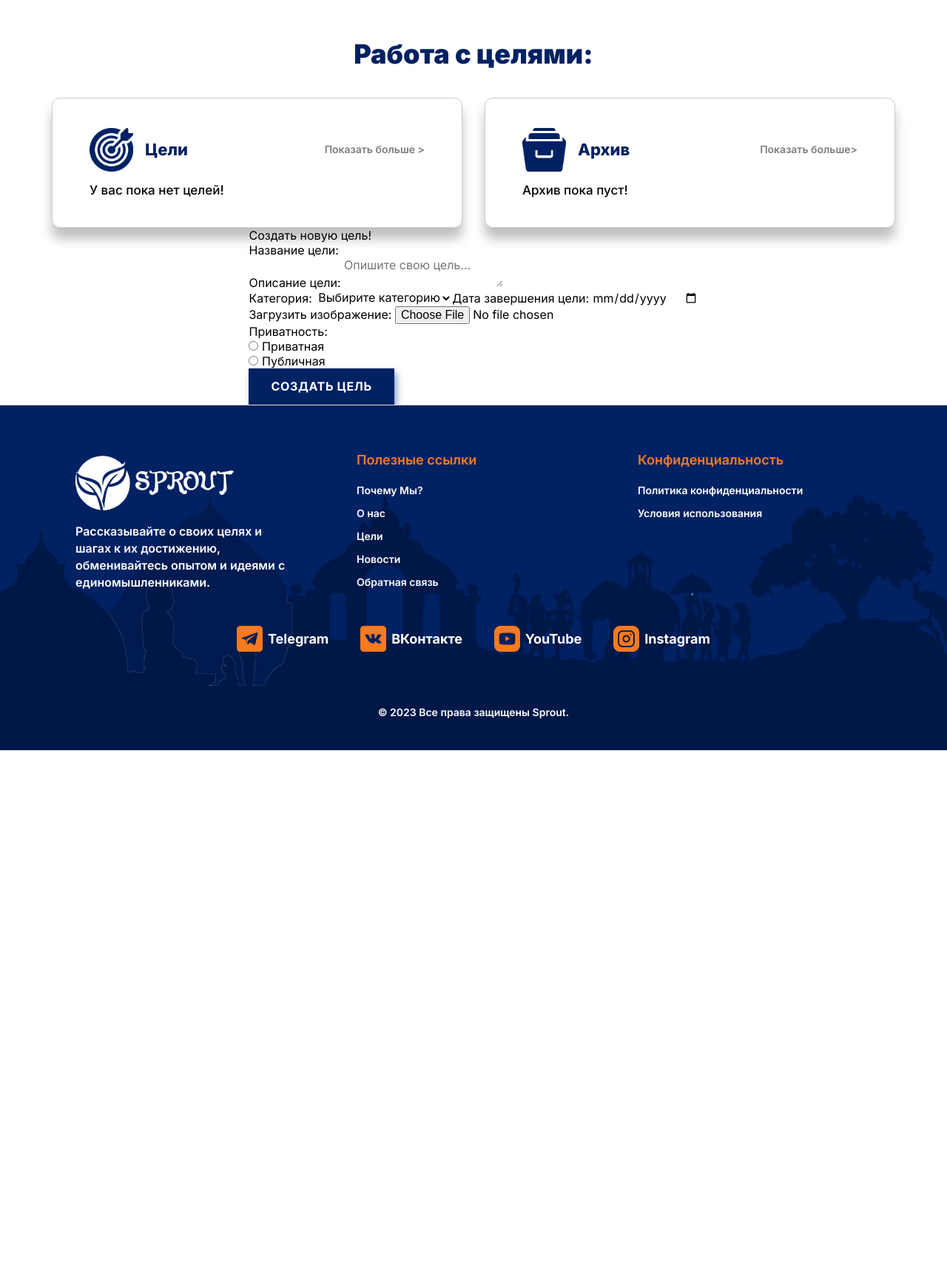
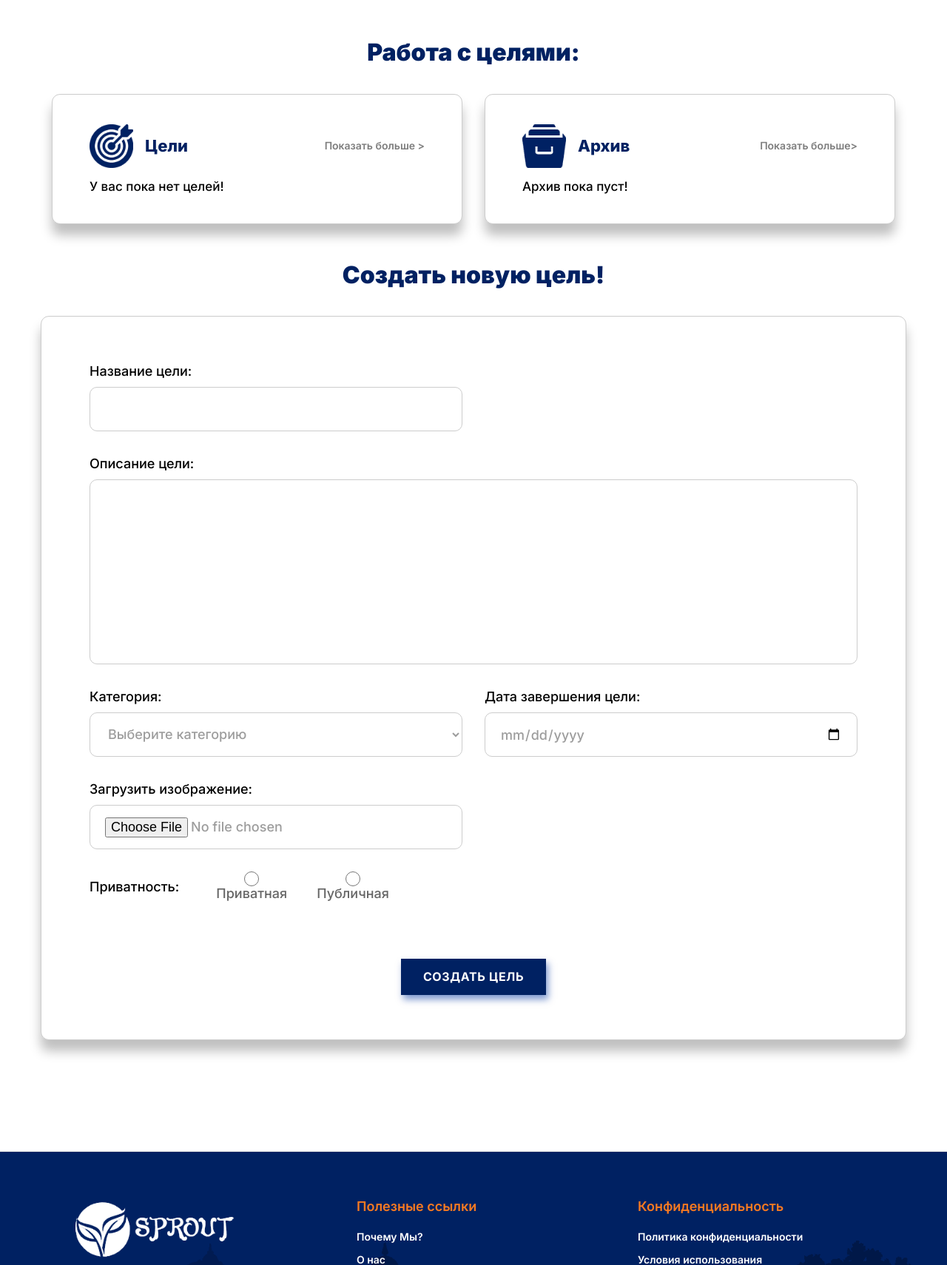
Before and after one commit to Viktor1732/ACHIEVING_GOALS, a Django app: page /goals/ in a window 1280 px wide. Shown: the part 88-1798 px from the top of the page at 74% size. Before the commit the page ends 1103 px from the top, so only its background shows below. Run offline with Django 4.2, Linux system fonts and the light colour scheme; parts of the project's set-up code (start-up, migrations or seed data) failed here and were passed over.

Commit message:
1. Прописал css-код для формы создания цели.

```diff
--- a/goals/goal_setting/static/goal_setting/css/goal-styles.css
+++ b/goals/goal_setting/static/goal_setting/css/goal-styles.css
@@ -1,3 +1,7 @@
+.goals {
+    margin-bottom: 150px;
+}
+
 .row-title {
     display: flex;
     justify-content: center;
@@ -6,9 +10,10 @@
 }
 
 .goals-title {
+    font-size: 32px;
+    line-height: 40px;
     font-weight: 900;
     color: #002162;
-    font-size: 36px;
     line-height: 1.3;
 }
 
@@ -82,10 +87,6 @@
     line-height: 24px;
     color: #7D7D7D;
     font-weight: 600;
-}
-
-.goal-body {
-
 }
 
 .goal-list {
@@ -168,3 +169,143 @@
     font-size: 17px;
     font-weight: 500;
 }
+
+
+/* new-goal */
+.row-content {
+    justify-content: center!important;
+}
+
+.new-goal-card {
+    margin-top: 3rem!important;
+    flex: 0 0 100%;
+    max-width: 100%;
+}
+
+.goal-new-title-wrap {
+    text-align: center;
+    margin-bottom: 35px;
+}
+
+.goal-new-title {
+    font-size: 32px;
+    line-height: 40px;
+    font-weight: 900;
+    color: #002162;
+    line-height: 1.3;
+}
+
+.create-goal-card {
+    background-color: #FFFFFF;
+    box-shadow: 0px 15px 15px 0px #00000040;
+    border-radius: 11px;
+    padding: 60px 50px;
+    border: 1px solid #CCCCCC;
+}
+
+.form-group {
+    flex: 0 0 50%;
+    max-width: 50%;
+    padding-right: 15px;
+    padding-left: 15px;
+}
+
+.checkblock {
+    display: flex;
+    align-items: center;
+    flex: 0 0 100%;
+    max-width: 100%;
+    align-items: center !important;
+}
+
+.form-label {
+    display: inline-block;
+    margin-bottom: 0.5rem;
+    font-size: 18px;
+    line-height: 27px;
+    font-weight: 500;
+    color: #000000;
+    min-width: 25px;
+}
+
+.form-control {
+    overflow: visible;
+    border: 1px solid #ccc;
+    height: 60px;
+    margin-bottom: 30px;
+    font-size: 18px;
+    font-weight: 500;
+    line-height: 27px;
+    padding: 15px 20px !important;
+    border-radius: 10px !important;
+    color: #9D9D9D!important;
+    display: block;
+    width: 100%;
+    background-color: #fff;
+    background-clip: padding-box;
+    transition: border-color .15s ease-in-out,box-shadow .15s ease-in-out;
+}
+
+.form-control option {
+    font-weight: normal;
+    display: block;
+    white-space: nowrap;
+    min-height: 1.2em;
+    padding: 0px 2px 1px;
+}
+
+.form-textarea {
+    flex: 0 0 100%;
+    max-width: 100%;
+    padding-right: 15px;
+    padding-left: 15px;
+}
+
+.form-textarea-control {
+    resize: none;
+    height: 250px;
+    overflow: visible;
+    border: 1px solid #ccc;
+    margin-bottom: 30px;
+    font-size: 18px;
+    font-weight: 500;
+    line-height: 27px;
+    padding: 15px 20px !important;
+    border-radius: 10px !important;
+    color: #9D9D9D!important;
+    display: block;
+    width: 100%;
+    background-color: #fff;
+    background-clip: padding-box;
+    transition: border-color .15s ease-in-out,box-shadow .15s ease-in-out;
+}
+
+
+.radio-btns {
+    display: flex;
+    margin-left: 50px;
+}
+
+.radio-block {
+    display: grid;
+    text-align: center;
+    width: fit-content;
+    padding-right: 40px;
+}
+
+.label-gray {
+    cursor: pointer;
+    line-height: 20px;
+    color: #666;
+}
+
+.privacy-choice {
+    margin: auto;
+    width: 20px;
+    height: 20px;
+}
+
+.form-create-btn {
+    text-align: center;
+    margin-top: 70px;
+}
--- a/goals/goal_setting/templates/goal_setting/goals.html
+++ b/goals/goal_setting/templates/goal_setting/goals.html
@@ -54,25 +54,25 @@
         <!-- new-goal -->
         <div class="row-content">
             <div class="new-goal-card">
-            	<div class="goal-new-title-wrap">
-            		 <h4 class="goal-new-title">Создать новую цель!</h4>
-            	</div>
+                <div class="goal-new-title-wrap">
+                    <h4 class="goal-new-title">Создать новую цель!</h4>
+                </div>
                 <div class="create-goal-card">
                     <div class="create-goal-form">
-                        <form id="create-goal-frm" method="post">
+                        <form id="create-goal-frm" method="post" class="create-goal-frm">
                             <div class="form-group">
-                                <label>Название цели:</label>
+                                <label class="form-label">Название цели:</label>
                                 <input type="text" name="goal-title" id="goal-title" class="form-control">
                             </div>
-                            <div class="form-group">
-                                <label>Описание цели:</label>
-                                <textarea name="goal-desc" placeholder="Опишите свою цель..." id="id_goal_desc" class="form-area-control"></textarea>
+                            <div class="form-textarea">
+                                <label class="form-label">Описание цели:</label>
+                                <textarea name="goal-desc" id="id_goal_desc" class="form-textarea-control" maxlength="350"></textarea>
                             </div>
                             <div class="row">
                                 <div class="form-group">
-                                    <label>Категория:</label>
+                                    <label class="form-label">Категория:</label>
                                     <select name="category" id="category" class="form-control">
-                                        <option value="">Выбирите категорию</option>
+                                        <option value="">Выберите категорию</option>
                                         <option value="2">Творчество и хобби</option>
                                         <option value="3">Дом</option>
                                         <option value="4">Здоровье</option>
@@ -87,35 +87,38 @@
                                     </select>
                                 </div>
                                 <div class="form-group">
-                                    <label>Дата завершения цели:</label>
-                                    <input type="date" placeholder="yyyy-mm-dd" min="2023-02-18"  name="target" id="target" class="form-control">
+                                    <label class="form-label">Дата завершения цели:</label>
+                                    <input type="date" placeholder="yyyy-mm-dd" min="2023-02-18" name="target"
+                                           id="target" class="form-control">
                                 </div>
                             </div>
                             <div class="form-group">
-                                <label>Загрузить изображение:</label>
-                                <input type="file" name="goal-photo" class="form-control" accept="image/*" required="" id="id_photo">
+                                <label class="form-label">Загрузить изображение:</label>
+                                <input type="file" name="goal-photo" class="form-control" accept="image/*" required=""
+                                       id="id_photo">
                             </div>
-                            <div class="form-group">
-                                <label>Приватность:</label>
+                            <div class="form-group checkblock">
+                                <label class="form-label">Приватность:</label>
                                 <div class="radio-btns">
                                     <div class="radio-block">
-                                        <input name="privacy-choice" type="radio" id="cb-privacy" class="privacy-choice">
-                                        <label for="cb-privacy">Приватная</label>
+                                        <input name="privacy-choice" type="radio" id="cb-privacy"
+                                               class="privacy-choice">
+                                        <label for="cb-privacy" class="form-label label-gray">Приватная</label>
                                     </div>
                                     <div class="radio-block">
                                         <input name="privacy-choice" type="radio" id="cb-public" class="privacy-choice">
-                                        <label for="cb-public">Публичная</label>
+                                        <label for="cb-public" class="form-label label-gray">Публичная</label>
                                     </div>
                                 </div>
                             </div>
-                            <div class="form-group">
+                            <div class="form-create-btn">
                                 <button type="submit" class="btn btn-blue">Создать цель</button>
                             </div>
                         </form>
                     </div>
                 </div>
             </div>
-		</div>
+        </div>
 
     </div>
 </section>
```
